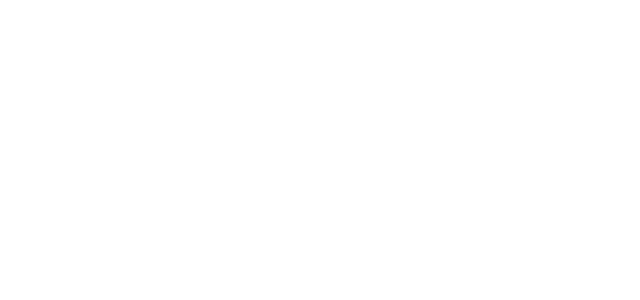
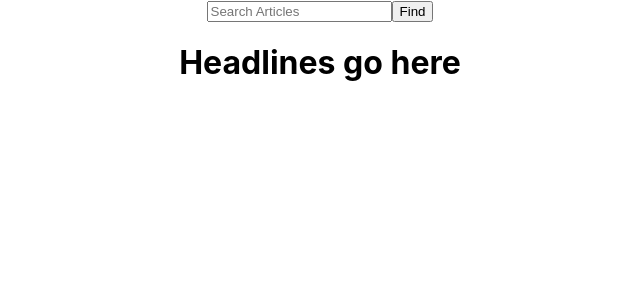
Before and after one commit to edjrodriguez/NYT-Reader---take-home-challenge, a React (Create React App) app: page /home in a window 1280 px wide. Shown: the top 300 px of the page, without its empty margins (320-960 px from the left). Built offline with nearby package versions, Linux system fonts and the light colour scheme.

Commit message:
Render search and headlines page

```diff
--- a/src/components/App/App.js
+++ b/src/components/App/App.js
@@ -1,23 +1,31 @@
 import './App.css';
-// import React, {useState} from 'react';
-// import { Routes, Route, useNavigate } from "react-router-dom"
+import React, {useState} from 'react';
+import { Routes, Route, useNavigate } from "react-router-dom"
+import SearchBar from '../SearchBar/SearchBar';
+import HeadlinesPage from '../HeadlinesPage/HeadlinesPage';
 
 
-function App() {
-  // const navigate = useNavigate()
+const App = () => {
+  const navigate = useNavigate()
 
 
   return (
     <div className="App">
-    {/* <Routes>
-
+    <Routes>
+    <Route exact path='/home' element={
+          <>
+            <SearchBar
+            />
+            <HeadlinesPage />
+          </>
+        } />
       <Route path='*' element={
         <div>
           <h1 className='not-found'>404: Not found</h1>
           <button className='search-page' onClick={() => navigate('/home')} >Back to Search Page</button>
         </div>
       } />
-    </Routes> */}
+    </Routes>
   </div>
   );
 }
--- a/src/components/HeadlinesPage/HeadlinesPage.js
+++ b/src/components/HeadlinesPage/HeadlinesPage.js
@@ -1 +1,14 @@
 import React from 'react';
+// import React, {useState} from 'react';
+
+
+const HeadlinesPage = () => {
+
+
+    return(
+        <h1>Headlines go here</h1>
+    )
+}
+
+
+export default HeadlinesPage
--- a/src/components/SearchBar/SearchBar.js
+++ b/src/components/SearchBar/SearchBar.js
@@ -1 +1,21 @@
 import React from 'react';
+import { Form } from 'react-router-dom';
+// import React, {useState} from 'react';
+
+const SearchBar = () => {
+
+    return (
+        <div>
+            <form>
+                <input
+                    placeholder='Search Articles'
+                />
+                {/* <button className='search-button' disabled={}>Find</button> */}
+                <button className='search-button' >Find</button>
+
+            </form>
+        </div>
+    )
+}
+
+export default SearchBar
--- a/src/index.js
+++ b/src/index.js
@@ -3,12 +3,15 @@
 import './index.css';
 import App from './components/App/App';
 import reportWebVitals from './reportWebVitals';
+import { BrowserRouter } from 'react-router-dom';
 
 const root = ReactDOM.createRoot(document.getElementById('root'));
 root.render(
-  <React.StrictMode>
-    <App />
-  </React.StrictMode>
+  <BrowserRouter>
+    <React.StrictMode>
+      <App />
+    </React.StrictMode>
+  </BrowserRouter>
 );
 
 // If you want to start measuring performance in your app, pass a function
```
